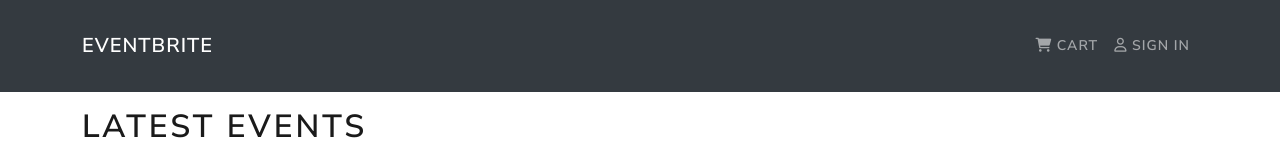
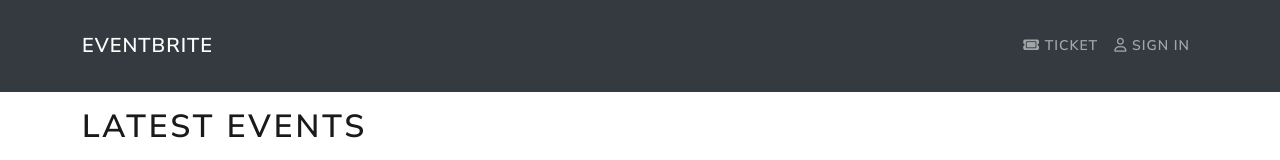
Before and after one commit to rustamm18/EventBriteR, a React (Create React App) app in the folder frontend/: page / in a window 1280 px wide. Shown: the top 160 px of the page. Built offline with nearby package versions, Linux system fonts and the light colour scheme.

Commit message:
frontend updated

```diff
--- a/frontend/src/components/Header.js
+++ b/frontend/src/components/Header.js
@@ -14,7 +14,7 @@ const Header = () => {
           <Navbar.Collapse id="basic-navbar-nav">
             <Nav className="ms-auto">
             <LinkContainer to="/cart">
-              <Nav.Link><i className='fa fa-shopping-cart'></i> Cart</Nav.Link>
+              <Nav.Link><i className='fa-solid fa-ticket'></i> Ticket</Nav.Link>
               </LinkContainer>
               <LinkContainer to="/login">
               <Nav.Link ><i className='fa-regular fa-user'></i> Sign In</Nav.Link>
```
Also changed, not shown: frontend/public/ImagesSalsaEvents/Club sur.jpg.
